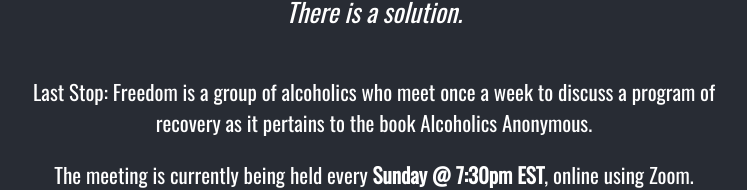
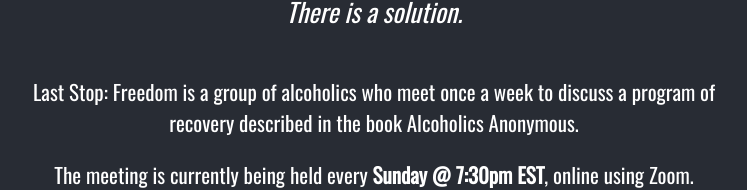
Before and after one commit to Last-Stop-Freedom/website, a React (Create React App) app: page / in a window 1280 px wide. Shown: the part 299-489 px from the top of the page, without its empty margins (266-1013 px from the left). Built offline with nearby package versions, Linux system fonts and the light colour scheme.

Commit message:
✏️ "pertains to" -> "described in"

```diff
--- a/src/App.js
+++ b/src/App.js
@@ -24,7 +24,7 @@
         <em>There is a solution.</em>
         <div className="info">
           <p>Last Stop: Freedom is a group of alcoholics who meet once a
-        week to discuss a program of recovery as it pertains to the book Alcoholics Anonymous.</p>
+        week to discuss a program of recovery described in the book Alcoholics Anonymous.</p>
           <p>The meeting is currently being held every <b>Sunday @ 7:30pm EST</b>, online using Zoom.</p>
 
           <p><a href={link} {...linkProps}>Click here to join the meeting</a> or enter the Meeting ID below into Zoom.</p>
```
